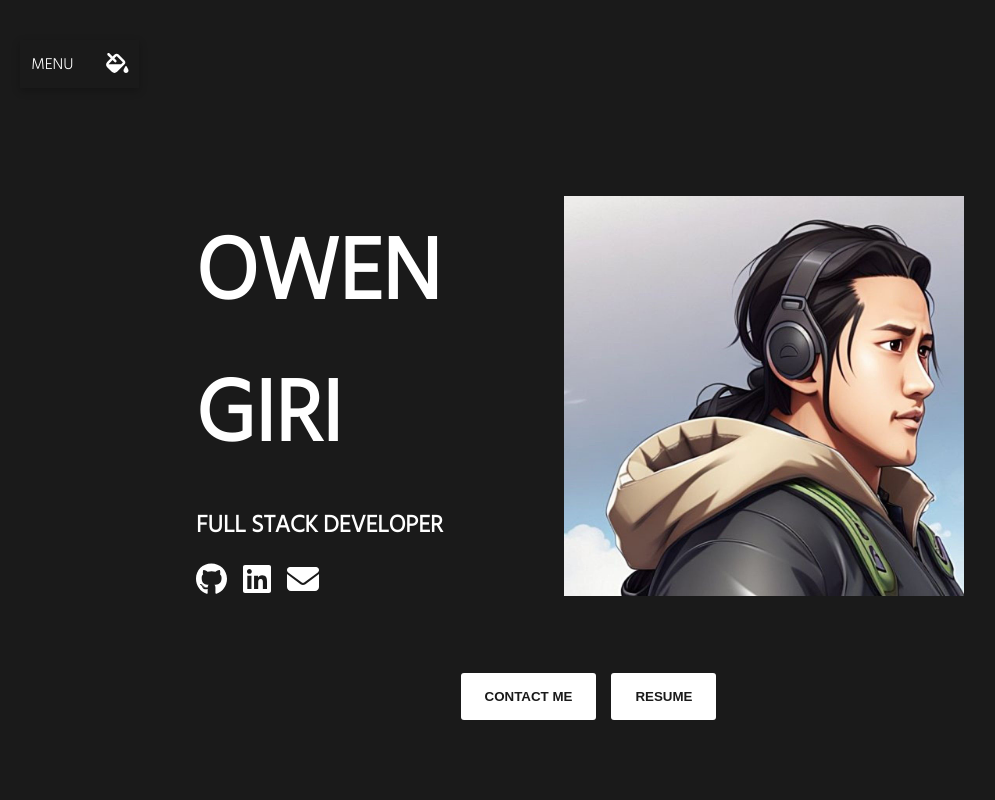
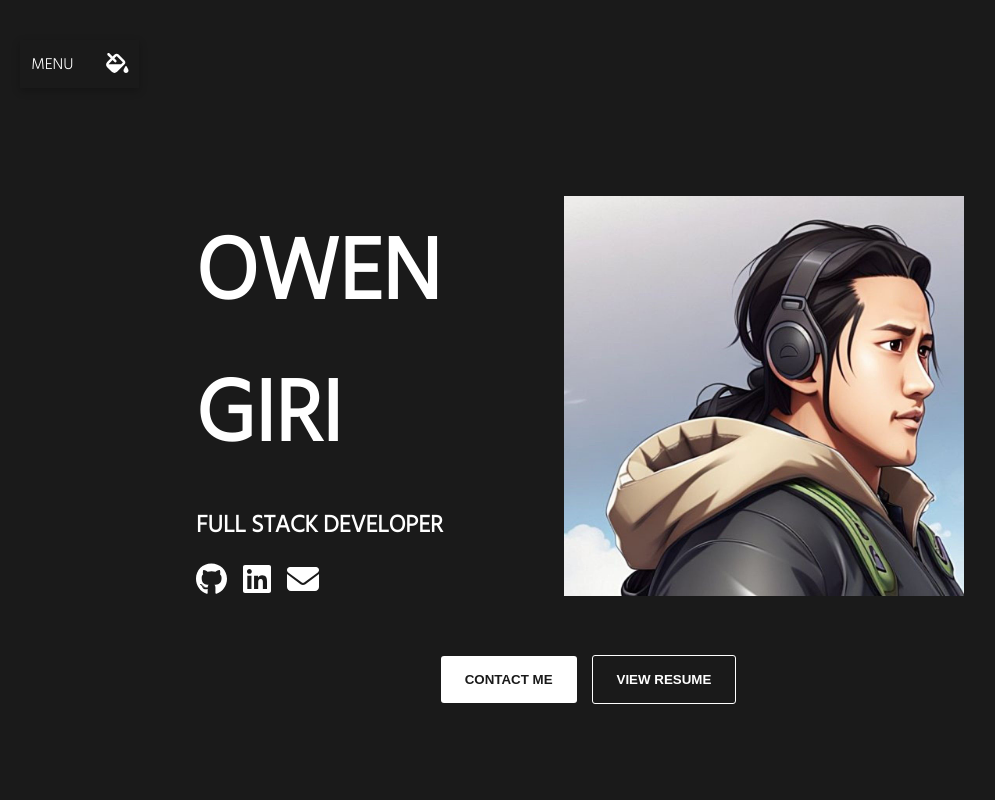
Before and after one commit to owengiri20/owen-portfolio, a React (Create React App) app: page / in a window 1280 px wide. Shown: the top 800 px of the page, without its empty margins (44-1039 px from the left). Built offline with nearby package versions, Linux system fonts and the light colour scheme.

Commit message:
fancy button hover effects

```diff
--- a/src/App.css
+++ b/src/App.css
@@ -278,12 +278,12 @@ footer {
 
 .contact-container {
 	position: absolute;
-	bottom: 10%;
+	bottom: 12%;
 	border-radius: 9px;
 	transition: all ease 0.2s;
 }
 
-.contact-container button{
+.contact-container button {
 	background: transparent;
 	outline: 0;
 	border: 0;
@@ -295,9 +295,20 @@ footer {
 	border-radius: 3px;
 	cursor: pointer;
 	font-weight: bold;
+	box-shadow: inset 0 0 0 0 var(--text-color);
+	transition: color 0.3s ease-in-out, all 0.3s ease-in-out;
+}
 
-
-	/* border: 2px solid red; */
+.contact-container button:hover {
+	box-shadow: inset 200px 0 0 0 var(--background-color);
+	border: 1px solid var(--text-color);
+	color: var(--text-color);
+	transform: scale(1.05);
+}
+.contact-container button:nth-of-type(2) {
+	background-color: var(--background-color);
+	color: var(--text-color);
+	border: 1px solid var(--text-color);
 }
 
 .contact-me-btn:hover {
--- a/src/components/Hero.tsx
+++ b/src/components/Hero.tsx
@@ -3,8 +3,7 @@ import { faEnvelope } from "@fortawesome/free-solid-svg-icons"
 import { FontAwesomeIcon } from "@fortawesome/react-fontawesome"
 import { useNavigate } from "react-router"
 import OwenJPG from "../assets/owen.jpg"
-import Resume from './owen_giri_resume_2023.pdf';
-
+import Resume from "./owen_giri_resume_2023.pdf"
 
 export const Hero = () => {
 	const nav = useNavigate()
@@ -44,14 +43,12 @@ export const Hero = () => {
 
 				<button
 					onClick={() => {
-					window.open(Resume, '_blank');
+						window.open(Resume, "_blank")
 					}}
 				>
-				Resume
+					View Resume
 				</button>
 			</div>
-
-
 		</div>
 	)
 }
```
Lines whose indentation alone changed are shown as unchanged.
